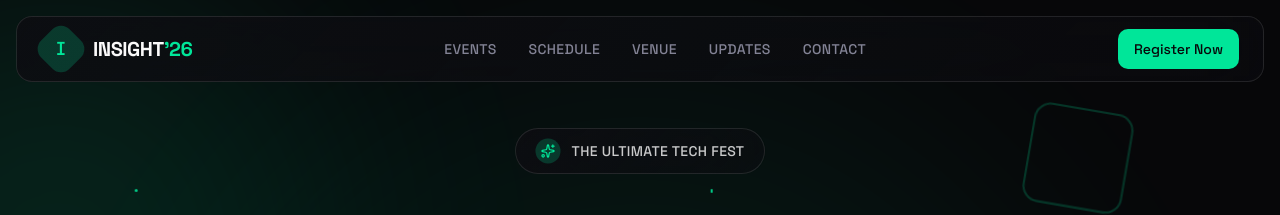
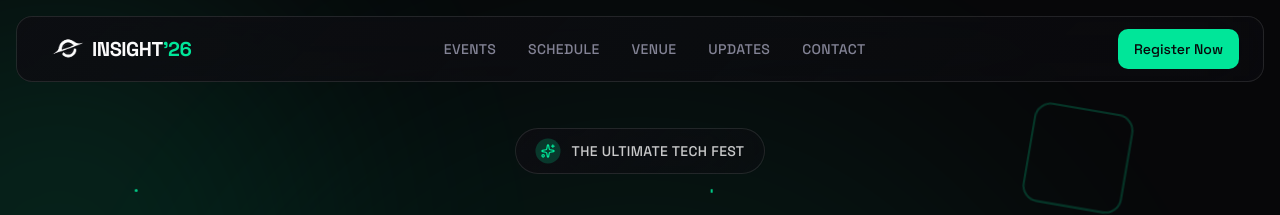
Before and after one commit to FarisPalayi/insight-26, a React (Vite) app: page / in a window 1280 px wide. Shown: the top 215 px of the page. Built offline with nearby package versions, Linux system fonts and the light colour scheme.

Commit message:
feat: add logo

```diff
--- a/src/components/layout/Header.tsx
+++ b/src/components/layout/Header.tsx
@@ -24,12 +24,11 @@ export const Header = () => {
       <div className="glass-surface mx-4 mt-4 rounded-2xl">
         <div className="container flex items-center justify-between h-16 px-6 min-w-full">
           {/* Logo */}
-          <a href="/" className="flex items-center gap-3 group">
-            <div className="relative w-10 h-10 flex items-center justify-center">
-              <div className="absolute inset-0 bg-primary/20 rounded-lg rotate-45 group-hover:rotate-90 transition-transform duration-500" />
-              <span className="relative text-primary font-bold text-lg font-mono">I</span>
+          <a href="/" className="flex items-center group align-center">
+            <div className="relative w-14 h-14 flex items-center justify-center mt-[-2px]">
+              <img src="./logo.png" className="w-full" />
             </div>
-            <span className="font-bold text-xl tracking-tight text-foreground">
+            <span className="font-bold text-xl tracking-tight text-foreground ml-[-5px]">
               INSIGHT<span className="text-primary">'26</span>
             </span>
           </a>
```
Also changed, not shown: public/logo.png (added).
